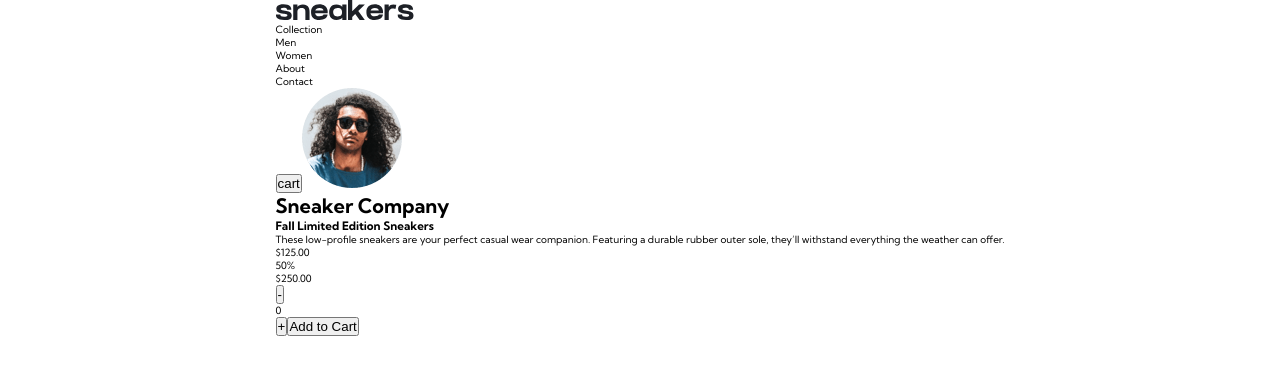
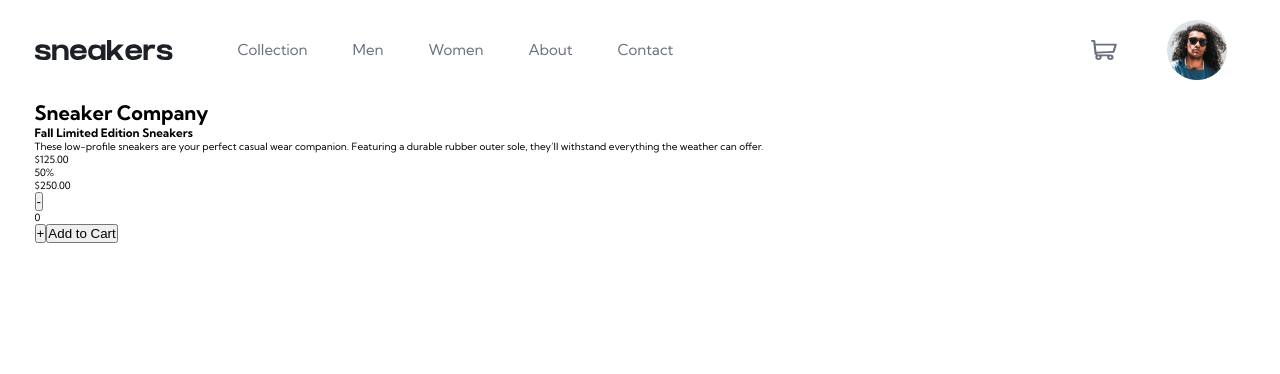
Before and after one commit to 2dkn/ecommerce-product-page-react, a React (Create React App) app: page / in a window 1280 px wide. Shown: the top 374 px of the page. Built offline with nearby package versions, Linux system fonts and the light colour scheme.

Commit message:
Styled header. almost complete. added index.js to images folder

```diff
--- a/src/App.js
+++ b/src/App.js
@@ -1,19 +1,41 @@
-import logo from "../src/images/logo.svg";
-import avatar from "../src/images/image-avatar.png";
+import {
+  logo,
+  cart,
+  close,
+  deletebtn,
+  menu,
+  minus,
+  next,
+  plus,
+  previous,
+  avatar,
+  thumbnail1,
+  thumbnail2,
+  thumbnail3,
+  thumbnail4,
+  image1,
+  image2,
+  image3,
+  image4,
+} from "./images";
 import "../src/dist/styles.css";
 
 function App() {
   return (
     <div className="container">
       <header className="header-container">
-        <img src={logo} alt="sneakers" />
-        <p>Collection</p>
-        <p>Men</p>
-        <p>Women</p>
-        <p>About</p>
-        <p>Contact</p>
-        <button>cart</button>
-        <img src={avatar} alt="Man glasses" />
+        <div className="header-left">
+          <img className="logo" src={logo} alt="sneakers" />
+          <p className="links">Collection</p>
+          <p className="links">Men</p>
+          <p className="links">Women</p>
+          <p className="links">About</p>
+          <p className="links">Contact</p>
+        </div>
+        <div className="header-right">
+          <img className="cart" src={cart} alt="cart button" />
+          <img className="avatar" src={avatar} alt="Man glasses" />
+        </div>
       </header>
       <div className="imgcontent-container">
         <div className="images"></div>
--- /dev/null
+++ b/src/images/index.js
@@ -0,0 +1,18 @@
+export { default as logo } from "./logo.svg";
+export { default as cart } from "./icon-cart.svg";
+export { default as close } from "./icon-close.svg";
+export { default as deletebtn } from "./icon-delete.svg";
+export { default as menu } from "./icon-menu.svg";
+export { default as minus } from "./icon-minus.svg";
+export { default as next } from "./icon-next.svg";
+export { default as plus } from "./icon-plus.svg";
+export { default as previous } from "./icon-previous.svg";
+export { default as avatar } from "./image-avatar.png";
+export { default as thumbnail1 } from "./image-product-1-thumbnail.jpg";
+export { default as image1 } from "./image-product-1.jpg";
+export { default as thumbnail2 } from "./image-product-2-thumbnail.jpg";
+export { default as image2 } from "./image-product-2.jpg";
+export { default as thumbnail3 } from "./image-product-3-thumbnail.jpg";
+export { default as image3 } from "./image-product-3.jpg";
+export { default as thumbnail4 } from "./image-product-4-thumbnail.jpg";
+export { default as image4 } from "./image-product-4.jpg";
--- a/src/scss/_base.scss
+++ b/src/scss/_base.scss
@@ -14,6 +14,8 @@
 html {
   box-sizing: border-box;
   font-size: 62.5%;
+  width: 100%;
+  height: 75%;
 }
 
 body {
@@ -26,9 +28,52 @@ body {
 
 .container {
   width: 100%;
+  min-height: 33rem;
 }
 
 .header-container {
+  display: flex;
+  flex-direction: row;
+  width: 100%;
+  height: 10rem;
+  justify-content: space-evenly;
+  align-items: center;
+  gap: 40rem;
+}
+
+.header-left {
+  display: flex;
+  flex-direction: row;
+  justify-content: space-between;
+  color: $darkGrayBlue;
+  gap: 4.5rem;
+}
+
+.logo {
+  width: 35%;
+  max-height: 4rem;
+  padding-right: 2rem;
+}
+
+.links {
+  font-size: 1.5rem;
+}
+
+.header-right {
+  display: flex;
+  flex-direction: row;
+  justify-content: center;
+  align-items: center;
+  gap: 5rem;
+}
+
+.cart {
+  width: 15%;
+  height: 2rem;
+}
+
+.avatar {
+  width: 35%;
 }
 
 .imgcontent-container {
```
Also changed, not shown: src/dist/styles.css, 1 other file (tests, documents, lock files or other folders).
